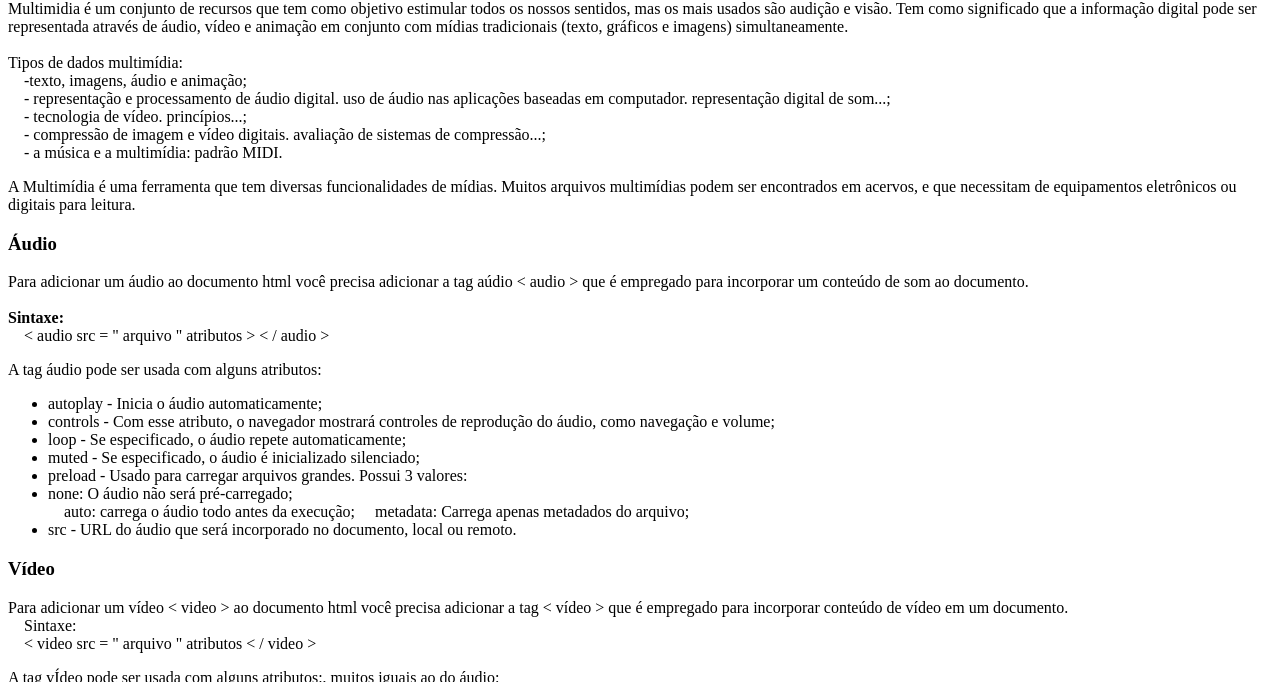
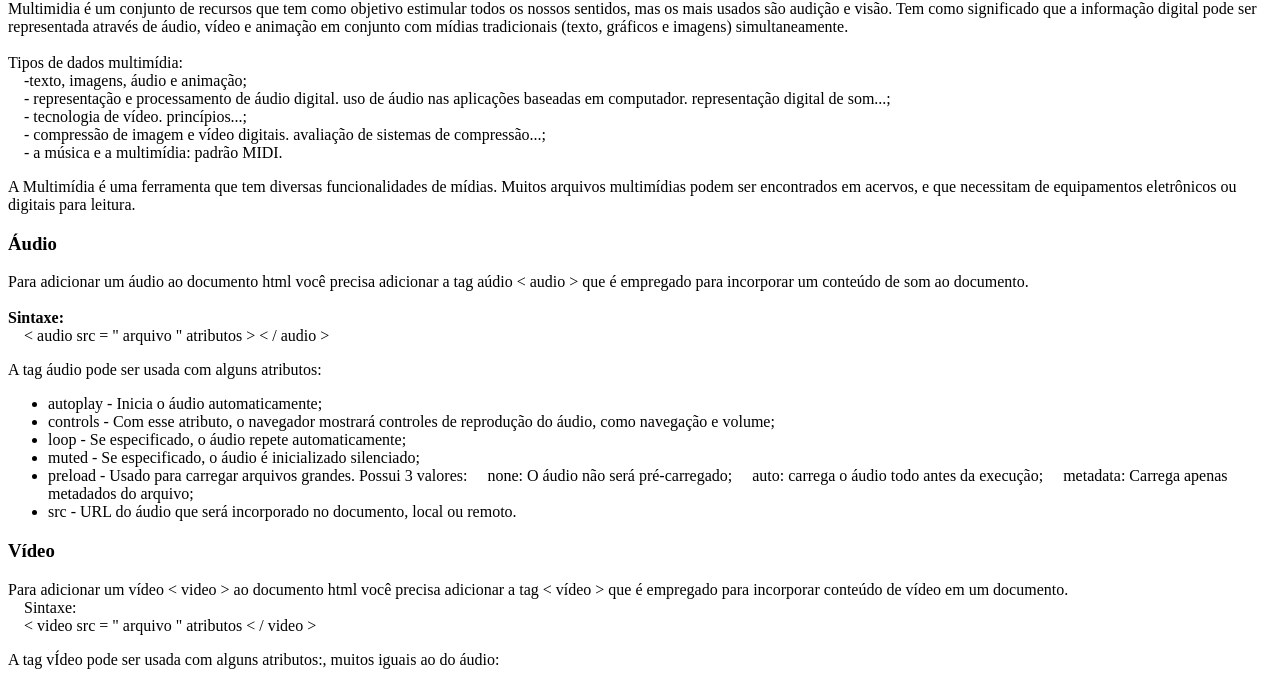
Before and after one commit to anaboff/RDE08_Multimidia, a plain HTML site: page index.html in a window 1280 px wide. Shown: the part 67-749 px from the top of the page. Drawn offline with Linux system fonts and the light colour scheme.

Commit message:
Update index.html

```diff
--- a/index.html
+++ b/index.html
@@ -40,7 +40,7 @@
         <li>loop - Se especificado, o áudio repete automaticamente;</li>
         <li>muted - Se especificado, o áudio é inicializado silenciado;</li>
         <li>preload - Usado para carregar arquivos grandes. Possui 3 valores:
-        &nbsp;&nbsp;&nbsp;&nbsp;<li>none: O áudio não será pré-carregado;</li>
+        &nbsp;&nbsp;&nbsp;&nbsp;none: O áudio não será pré-carregado;
         &nbsp;&nbsp;&nbsp;&nbsp;auto: carrega o áudio todo antes da execução;
         &nbsp;&nbsp;&nbsp;&nbsp;metadata: Carrega apenas metadados do arquivo;
         </li>
```
